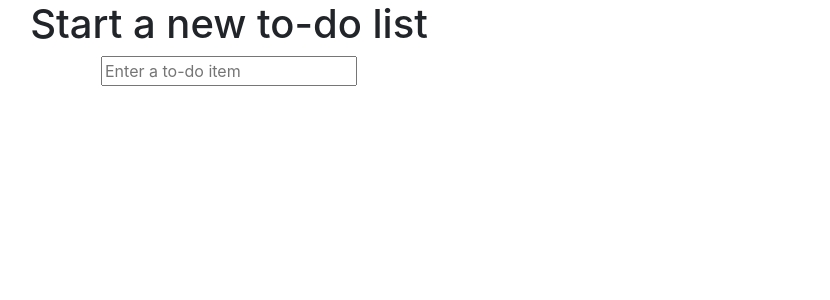
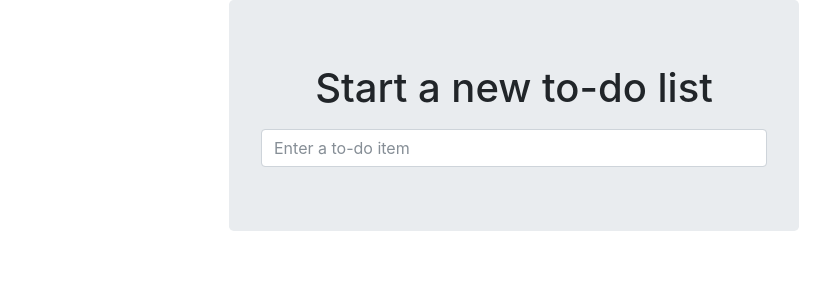
Before and after one commit to NoahLE/Test-Driven-Python-Development, a Django app: page / in a window 1280 px wide. Shown: the top 300 px of the page, without its empty margins (126-956 px from the left). Run offline with Django 3.2, Linux system fonts and the light colour scheme; some libraries are stand-ins or nearby versions.

Commit message:
Use Bootstrap to improve layout

```diff
--- a/functional_tests/tests.py
+++ b/functional_tests/tests.py
@@ -1,4 +1,5 @@
-from django.test import LiveServerTestCase
+from django.contrib.staticfiles.testing import StaticLiveServerTestCase
+
 from selenium import webdriver
 from selenium.webdriver.common.keys import Keys
 from selenium.common.exceptions import WebDriverException
@@ -7,12 +8,13 @@ import time
 MAX_WAIT = 10
 
 
-class NewVisitorTest(LiveServerTestCase):
+class NewVisitorTest(StaticLiveServerTestCase):
 
     def setUp(self):
         self.browser = webdriver.Firefox()
 
     def tearDown(self):
+        self.browser.refresh()
         self.browser.quit()
 
     def wait_for_row_in_list_table(self, row_text):
--- /dev/null
+++ b/lists/static/css/base.css
@@ -0,0 +1,3 @@
+#id_new_item {
+    margin-top: 2ex;
+}
--- a/lists/templates/base.html
+++ b/lists/templates/base.html
@@ -5,24 +5,29 @@
     <meta http-equiv="X-UA-Compatible" content="IE=edge">
     <meta name="viewport" content="width=device-width, initial-scale=1">
     <title>To-Do lists</title>
-    <link rel="stylesheet" href="css/bootstrap.css">
+    <link rel="stylesheet" href="/static/css/bootstrap.css">
+    <link rel="stylesheet" href="/static/css/base.css">
 </head>
 <body>
 <div class="container">
     <div class="row">
-        <div class="col-md-6 col-md-offset-3">
+        <div class="col-md-6 col-md-offset-3 jumbotron mx-auto">
             <div class="text-center">
                 <h1>{% block header_text %}{% endblock header_text %}</h1>
                 <form method="post" action="{% block form_action %}{% endblock form_action %}">
                     {% csrf_token %}
-                    <input name="item_text" type="text" id="id_new_item" placeholder="Enter a to-do item"/>
+                    <input name="item_text"
+                           id="id_new_item"
+                           class="form-control input-lg"
+                           type="text"
+                           placeholder="Enter a to-do item"/>
                 </form>
             </div>
         </div>
     </div>
 
     <div class="row">
-        <div class="col-md-6 col-md-offset-3">
+        <div class="col-md-6 col-md-offset-3 mx-auto">
             {% block table %}
             {% endblock table %}
         </div>
--- a/lists/templates/list.html
+++ b/lists/templates/list.html
@@ -5,7 +5,7 @@
 {% block form_action %}/lists/{{ list.id }}/add_item{% endblock form_action %}
 
 {% block table %}
-    <table id="id_list_table">
+    <table id="id_list_table" class="table">
         {% for item in list.item_set.all %}
             <tr>
                 <td>{{ forloop.counter }}: {{ item.text }}</td>
```
Also changed, not shown: README.md.
